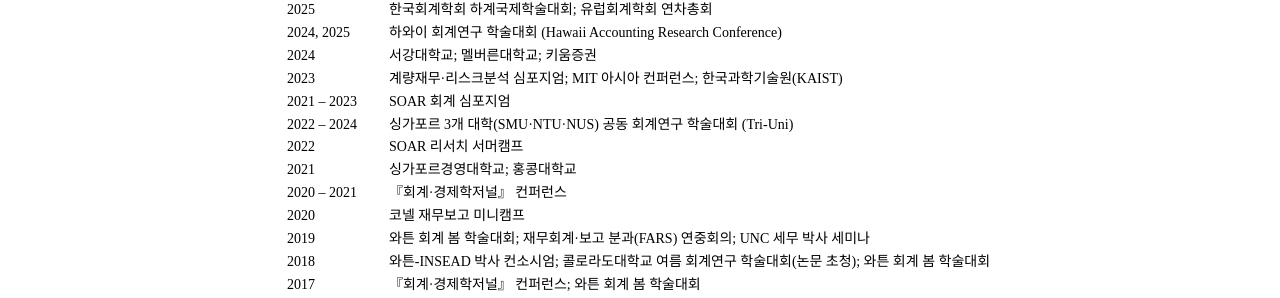
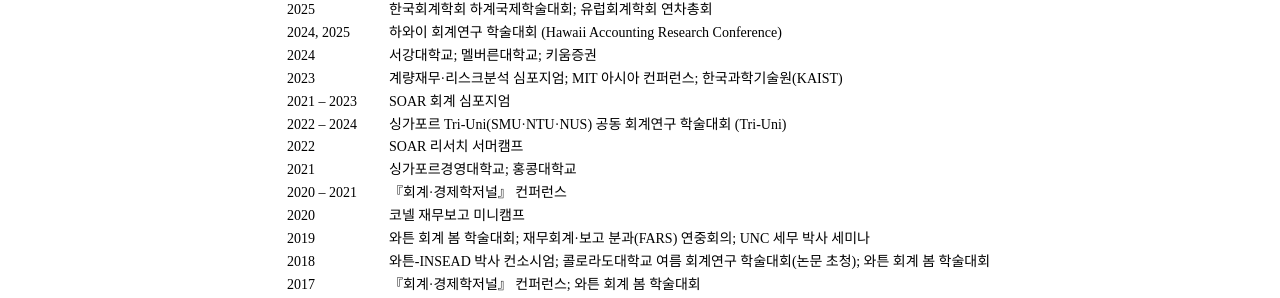
Before and after one commit to ystellapark/ystellapark.github.io, a Jekyll site: the page built from cv-ko.html, in a window 1280 px wide and 900 px high, scrolled down 1189 px. Shown: the part 143-441 px from the top of the window. Built offline with Jekyll 4.4.1, drawn with Linux system fonts in a browser that asks for light colours.

Commit message:
Add files via upload

```diff
--- a/_data/cv_ko.yml
+++ b/_data/cv_ko.yml
@@ -65,7 +65,7 @@
   - year: "2021 – 2023"
     venues: "SOAR 회계 심포지엄"
   - year: "2022 – 2024"
-    venues: "싱가포르 3개 대학(SMU·NTU·NUS) 공동 회계연구 학술대회 (Tri-Uni)"
+    venues: "싱가포르 Tri-Uni(SMU·NTU·NUS) 공동 회계연구 학술대회 (Tri-Uni)"
   - year: "2022"
     venues: "SOAR 리서치 서머캠프"
   - year: "2021"
```
